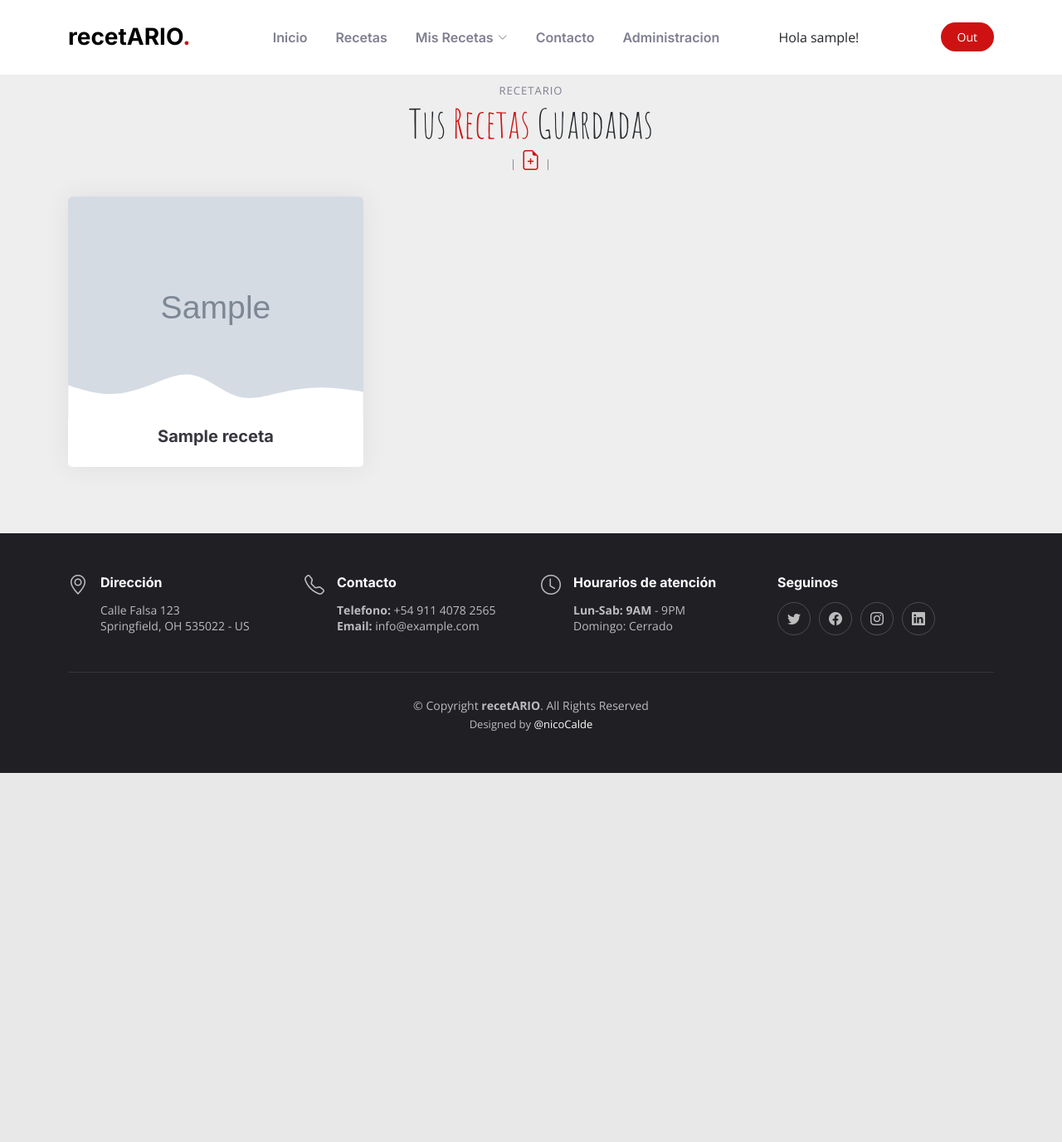
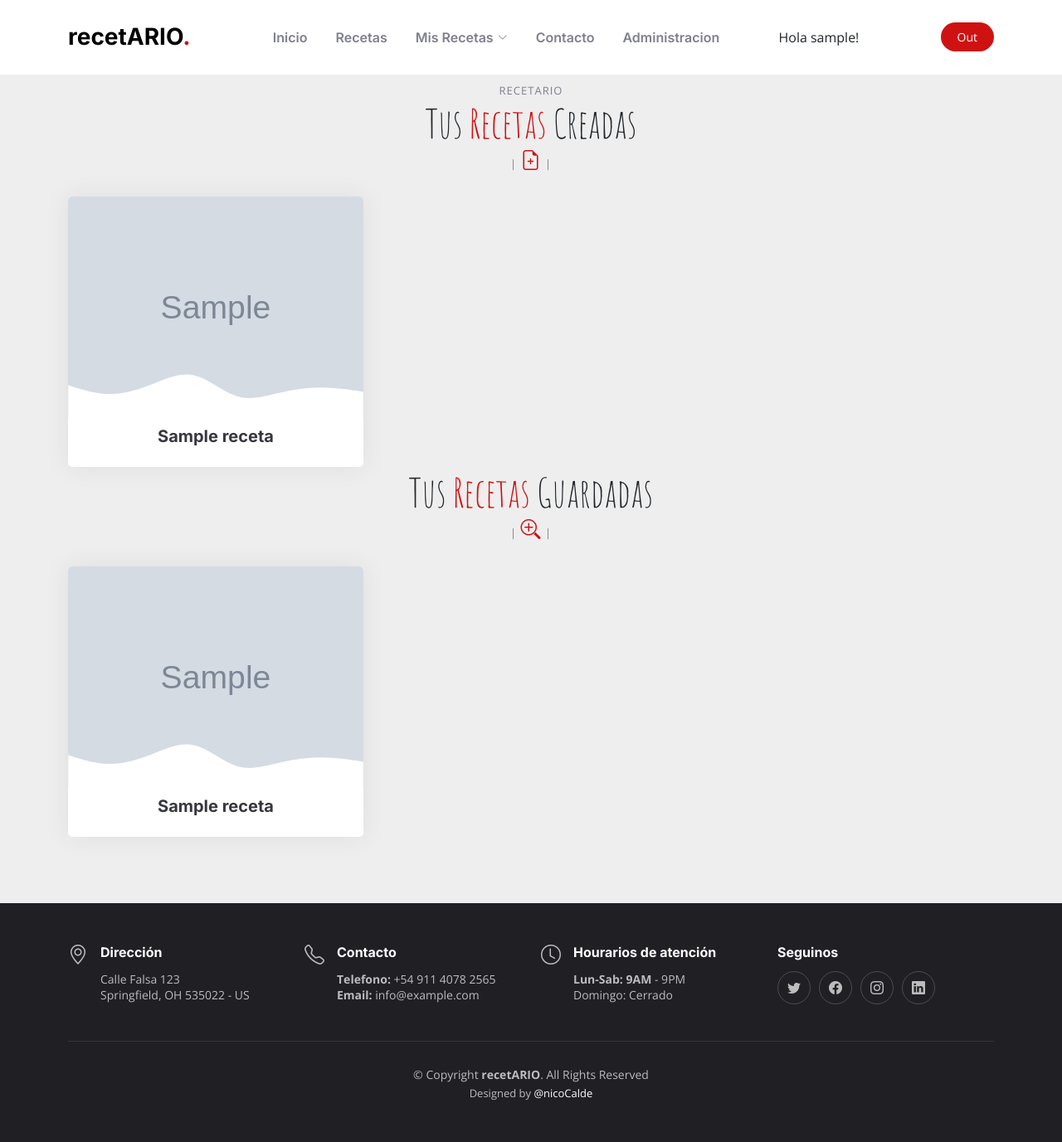
Before and after one commit to nicoCalde/recetario, a Django app: page /mis_recetas/ in a window 1280 px wide. Shown: the whole page at 83% size. Before the commit the page ends 932 px from the top, so only its background shows below. Run offline with Django 3.2, Linux system fonts and the light colour scheme; the first user in the database is signed in; tables that the repository leaves empty hold one stand-in row (Sample ...).

Commit message:
borrar receta from user saved list added

```diff
--- a/rct/forms.py
+++ b/rct/forms.py
@@ -88,9 +88,13 @@ class IngredientesForm(forms.ModelForm):
 
     def clean(self):
         data = self.cleaned_data
-
         return data
 
+class RecetasGuardadasForm(forms.ModelForm):
+
+    class Meta:
+        model=RecetasGuardadas
+        fields='__all__'
 
 
 #ADMINISTRACION
--- a/rct/models.py
+++ b/rct/models.py
@@ -79,3 +79,13 @@ class RecetasGuardadas(models.Model):
 
     def __str__(self):
         return f'{self.fkuser}: {self.receta_guardada}'
+
+    def get_save_url(self):
+        return reverse("rct:guardar_receta", kwargs={"id": self.id})
+
+    def get_delete_url(self):
+        kwargs={
+            "parent_id": self.receta_guardada.id,
+            "id": self.id
+        }
+        return reverse("rct:borrar_receta", kwargs=kwargs)
--- a/rct/urls.py
+++ b/rct/urls.py
@@ -18,6 +18,8 @@ urlpatterns = [
     path('receta/<int:id>/',views.receta,name='receta'),
     path('receta/<int:parent_id>/editar_ingrediente/<int:id>/',views.editar_ingrediente,name='editar_ingrediente'),
     path('receta/<int:parent_id>/eliminar_ingrediente/<int:id>/',views.eliminar_ingrediente,name='eliminar_ingrediente'),
+    path('receta/<int:id>/guardar_receta/',views.guardar_receta,name='guardar_receta'),
+    path('receta/<int:parent_id>/borrar_receta/<int:id>/',views.borrar_receta,name='borrar_receta'),
     path('registro',views.registro,name='registro'),
     path('login',views.recetas_login,name='login'),
     path('logout',auth_views.LogoutView.as_view(template_name='rct/public/index.html'),name='logout'),
--- a/rct/views.py
+++ b/rct/views.py
@@ -16,17 +16,20 @@ def index(request):
 # content views
 def recetas(request):
     recetas = Recetas.objects.all()
-    return render(request,'rct/public/recetas.html',{'recetas':recetas})
+    archivo = RecetasGuardadas.objects.all()
+    return render(request,'rct/public/recetas.html',{'recetas':recetas,'archivo':archivo})
 
 @login_required(login_url='rct:login')
 def mis_recetas(request):
     recetas = Recetas.objects.filter(fkuser=request.user)
-    return render(request,'rct/public/mis_recetas.html',{'recetas':recetas})
+    archivo = RecetasGuardadas.objects.filter(fkuser=request.user)
+    return render(request,'rct/public/mis_recetas.html',{'recetas':recetas,'archivo':archivo})
 
 def receta(request,id=None):
     receta = get_object_or_404(Recetas, id=id)
     ingredientes = Ingredientes.objects.filter(fkrecetas=id)
-    return render(request,'rct/public/receta.html',{'receta':receta,'ingredientes':ingredientes})
+    archivo = RecetasGuardadas.objects.all()
+    return render(request,'rct/public/receta.html',{'receta':receta,'ingredientes':ingredientes,'archivo':archivo})
 
 def contact(request):
     if(request.method == 'POST'):
@@ -160,6 +163,22 @@ def crear_medida(request):
         formulario = MedidasForm()
     return render(request,'rct/public/crear_medida.html',{'formulario':formulario})
 
+@login_required(login_url='rct:login')
+def guardar_receta(request,id=None):
+    receta = get_object_or_404(Recetas,id=id)
+    archivar = get_object_or_404(RecetasGuardadas)
+    guardar = archivar.save(commit=False)
+    guardar.fkuser = request.user
+    guardar.receta_guardada = receta.id
+    guardar.save()
+    return redirect('rct:mis_recetas')
+
+@login_required(login_url='rct:login')
+def borrar_receta(request,parent_id=None,id=None):
+    receta = get_object_or_404(RecetasGuardadas,receta_guardada=parent_id,id=id,fkuser=request.user)
+    receta.delete()
+    return redirect('rct:mis_recetas')
+
 #----------------------------------------------------------------------------------------------------------------------------------------
 
 #ADMINISTRACION
--- a/templates/rct/public/mis_recetas.html
+++ b/templates/rct/public/mis_recetas.html
@@ -6,10 +6,9 @@
 <br>
 <section id="chefs" class="chefs section-bg">
     <div class="container" data-aos="fade-up">
-
+        {% if recetas|length <= 0 and archivo|length <= 0 %}
         <div class="section-header">
             <h2>Recetario</h2>
-        {% if recetas|length <= 0 %}
             <p>buscá o creá <span>recetas</span> para comenzar</p>
         </div>
         <div class="hero text-center" data-aos="fade-up" data-aos-delay="200">
@@ -18,7 +17,9 @@
         </div>
         {% endif %}
         {% if recetas|length > 0 %}
-            <p>Tus <span>Recetas</span> Guardadas</p>
+        <div class="section-header">
+            <h2>Recetario</h2>
+            <p>Tus <span>Recetas</span> Creadas</p>
             <h2>| <a href="{% url 'rct:crear_receta' %}"><i class="bi bi-file-earmark-plus" style="font-size: 1.5rem"></i></a> |</h2>
         </div>
             <div class="row gy-4">
@@ -28,20 +29,54 @@
                             <div class="member-img">
                                 <img src="{{ receta.imagen_receta.url }}" class="img-fluid" alt="{{receta.nombre_receta}}">
                                 <div class="social">
-                                    {% if request.user != receta.fkuser %}<a href="#guardar receta"><i class="bi bi-plus"></i></a>{% endif %}
-                                    {% if request.user == receta.fkuser %}<a href="{{ receta.get_edit_url }}"><i class="bi bi-pen"></i></a>{% endif %}
-                                    {% if request.user != receta.fkuser %}<a href="#quitar receta de la lista"><i class="bi bi-eraser"></i></a>{% endif %}
-                                    {% if request.user == receta.fkuser %}<a href="{{ receta.get_delete_url }}"><i class="bi bi-trash"></i></a>{% endif %}
+                                    {% if request.user == receta.fkuser %}
+                                    <a href="{{ receta.get_edit_url }}"><i class="bi bi-pen"></i></a>
+                                    <a href="{{ receta.get_delete_url }}"><i class="bi bi-trash"></i></a>
+                                    {% endif %}
+                                    {% if request.user != receta.fkuser %}<a href=""><i class="bi bi-plus"></i></a>{% endif %}
+                                    {% if request.user != receta.fkuser %}<a href=""><i class="bi bi-eraser"></i></a>{% endif %}
                                 </div>
                             </div>
                             <div class="member-info">
                                 <a href="{{ receta.get_absolute_url }}"><h4>{{ receta.nombre_receta }}</h4></a>
                             </div>
                         </div>
-                    </div><!-- End Chefs Member -->
+                    </div><!-- End created receipe list -->
+                {% endfor %}
+            </div>
+        {% endif %}
+        {% if archivo|length > 0 %}
+        <div class="section-header">
+            <p>Tus <span>Recetas</span> Guardadas</p>
+            <h2>| <a href="{% url 'rct:recetas' %}"><i class="bi bi-zoom-in" style="font-size: 1.5rem"></i></a> |</h2>
+        </div>
+            <div class="row gy-4">
+                {% for receta in archivo %}
+                    <div class="col-lg-4 col-md-6 d-flex align-items-stretch" data-aos="fade-up" data-aos-delay="100">
+                        <div class="chef-member">
+                            <div class="member-img">
+                                <img src="{{ receta.receta_guardada.imagen_receta.url }}" class="img-fluid" alt="{{receta.nombre_receta}}">
+                                <div class="social">
+                                    {% if request.user == receta.receta_guardada.fkuser %}
+                                    <a href="{{ receta.receta_guardada.get_edit_url }}"><i class="bi bi-pen"></i></a>
+                                    <a href="{{ receta.receta_guardada.get_delete_url }}"><i class="bi bi-trash"></i></a>
+                                    {% endif %}
+                                    {% if request.user != receta.receta_guardada.fkuser and receta.fkuser != request.user %}
+                                    <a href="{{ receta.get_save_url }}"><i class="bi bi-plus"></i></a>
+                                    {% endif %}
+                                    {% if request.user != receta.receta_guardada.fkuser and receta.fkuser == request.user %}
+                                    <a href="{{ receta.get_delete_url }}"><i class="bi bi-eraser"></i></a>
+                                    {% endif %}
+                                </div>
+                            </div>
+                            <div class="member-info">
+                                <a href="{{ receta.receta_guardada.get_absolute_url }}"><h4>{{ receta.receta_guardada }}</h4></a>
+                            </div>
+                        </div>
+                    </div><!-- End saved receipe list -->
                 {% endfor %}
             </div>
         {% endif %}
     </div>
-</section><!-- End Chefs Section -->
+</section>
 {% endblock contenido %}
```
Also changed, not shown: templates/rct/public/receta.html (+11 -5 lines), templates/rct/public/recetas.html (+6 -5 lines).
